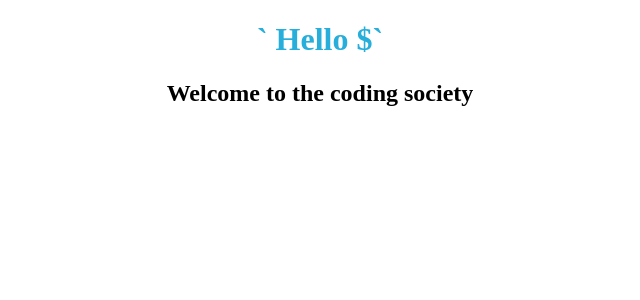
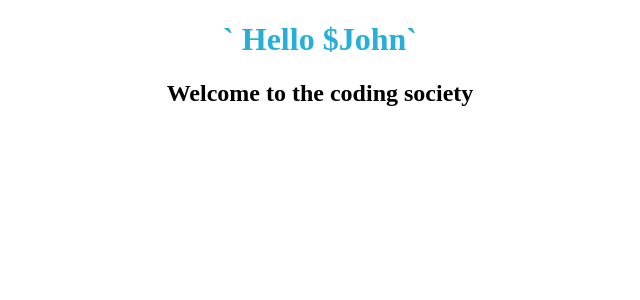
Before and after one commit to tripathiprachi18/Greetings-with-Props---Declarative-Way-Creating-a-new-React-Project-Going-thro---0ynwie4r0hbt, a React app: page / in a window 1280 px wide. Shown: the top 300 px of the page, without its empty margins (320-960 px from the left). Built offline with nearby package versions, Linux system fonts and the light colour scheme.

Commit message:
Update App.js

```diff
--- a/src/components/App.js
+++ b/src/components/App.js
@@ -3,8 +3,9 @@ import '../styles/App.css';
 import Welcome from './Welcome';
 
 const App = () => {
+  let name="John";
   return (
-    <Welcome name="" />
+    <Welcome name= {name} />
   )
 }
 
```
